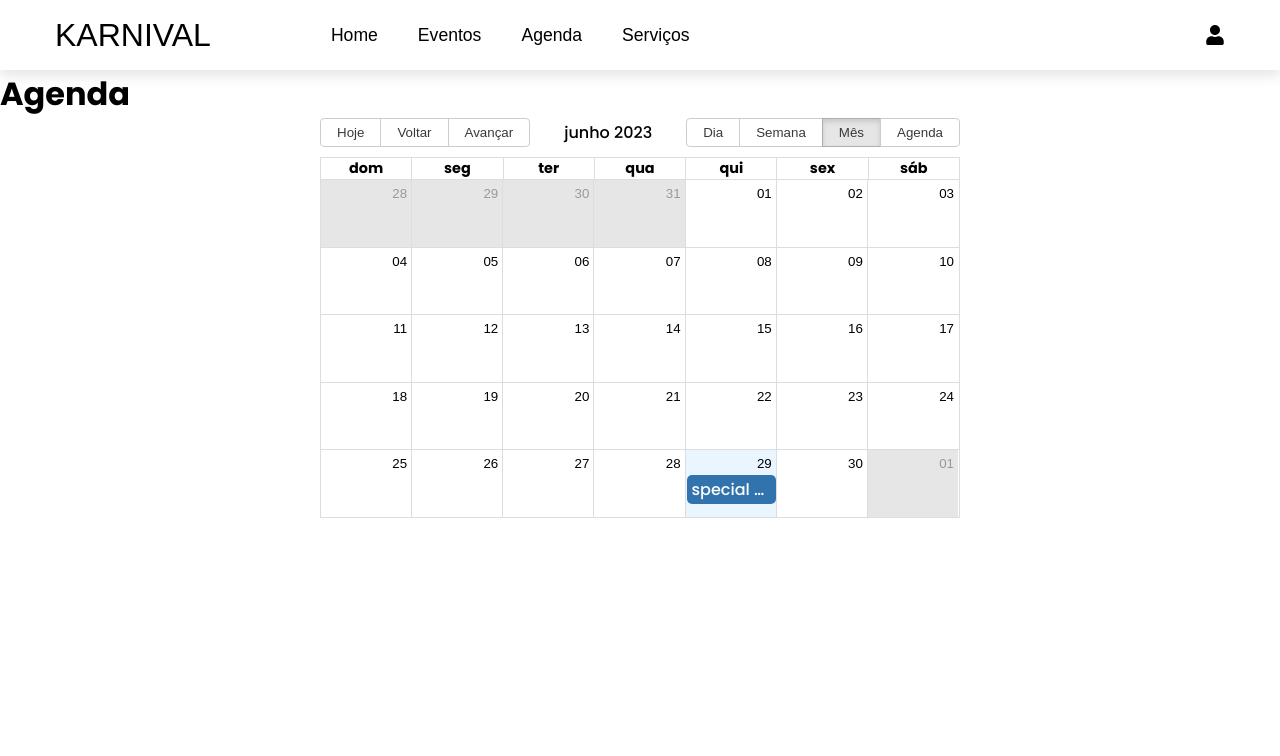
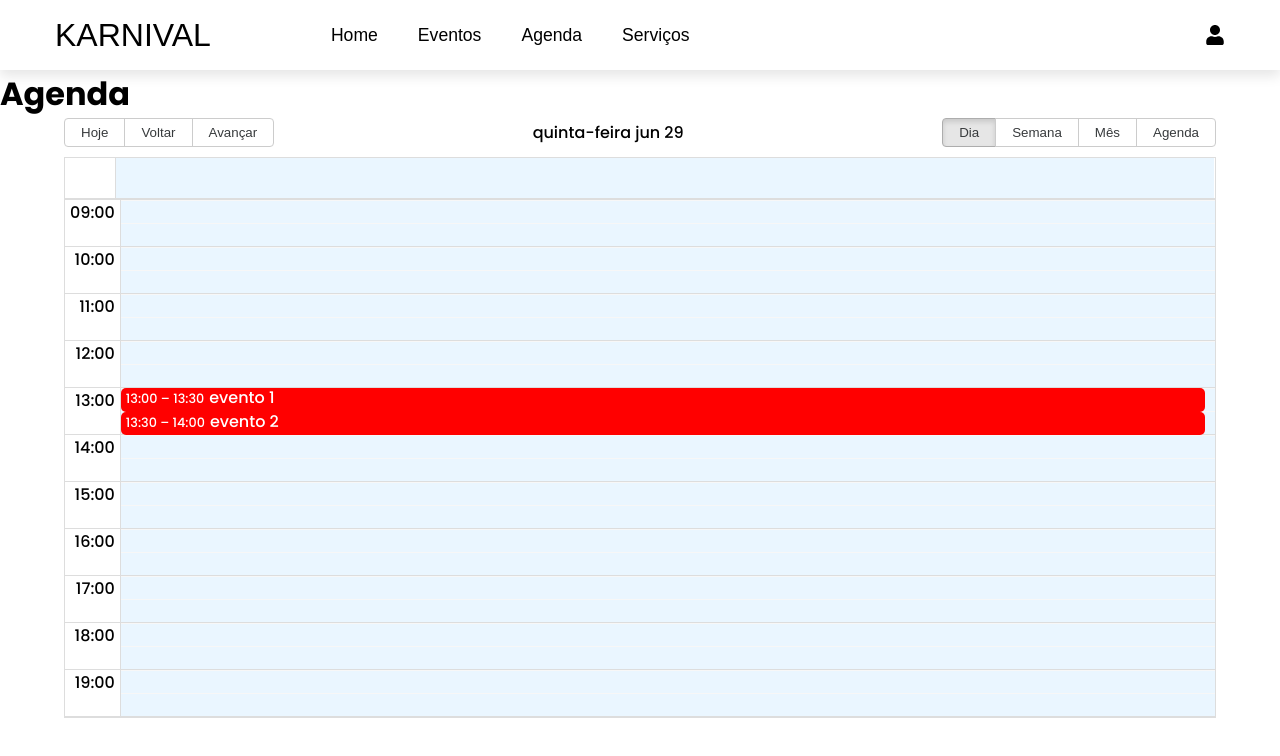
Before and after one commit to LuiisFernando/karnival-frontend, a Next.js app: page /agenda in a window 1280 px wide. Shown: the top 756 px of the page. Built offline with nearby package versions, Linux system fonts and the light colour scheme; a web font is replaced by a local one.

Commit message:
add calendar events

```diff
--- a/package.json
+++ b/package.json
@@ -10,7 +10,6 @@
   },
   "dependencies": {
     "axios": "^1.4.0",
-    "date-fns": "^2.30.0",
     "eslint": "8.43.0",
     "eslint-config-next": "13.4.7",
     "jwt-decode": "^3.1.2",
--- a/src/pages/agenda/index.tsx
+++ b/src/pages/agenda/index.tsx
@@ -6,10 +6,56 @@ import 'moment/locale/pt-br';
 import moment from 'moment';
 
 moment.locale("moment/locale/pt-br");
+
 const localizer = momentLocalizer(moment);
 
+const HeaderCellContent: React.FC<any> = (props: any) => {
+  const { date } = props;
+
+  const dayOfWeek = date.getDay();
+
+  const className = dayOfWeek === 0 || dayOfWeek === 6 ? 'classes.day_weekend' : 'classes.day_working';
+  return (
+    <span className={className}>
+      {props.label}
+    </span>
+  );
+};
+
+const DateCellContent: React.FC<any> = (props: any) => {
+  const { date } = props;
+  const dayOfWeek = date.getDay();
+
+  const className = dayOfWeek === 0 || dayOfWeek === 6 ? 'classes.day_weekend' : 'classes.day_working';
+
+    return (
+    <span className={className}>
+      {props.label}
+    </span>
+  );
+};
+
 export default function Agenda() {
-  const [eventsData, setEventsData] = useState<any>([{ start: new Date(), end: new Date(), title: "special event" }]);
+
+  // let dataInicial = moment(new Date("2023-06-31"));
+  // let datafim = moment(new Date("2023-06-31"));
+
+  // console.log(dataInicial);
+
+
+  const dataInicial1 = new Date(2023, 5, 29, 13, 0);
+  const dataFim1 = new Date(2023, 5, 29, 13, 30);
+
+  const dataInicial12 = new Date(2023, 5, 29, 13, 30);
+  const dataFim2 = new Date(2023, 5, 29, 14, 0, 0);
+
+
+  const eventos = [
+    { start: dataInicial1, end: dataFim1, title: "evento 1", teste: '123' },
+    { start: dataInicial12, end: dataFim2, title: "evento 2", teste: '321' }
+  ]
+
+  const [eventsData, setEventsData] = useState<any>(eventos);
 
   var defaultMessages = {
     date: 'Data',
@@ -33,9 +79,7 @@ export default function Agenda() {
   };
 
   const handleSelect = ({ start, end }: any) => {
-    console.log(start);
-    console.log(end);
-    const title = window.prompt("New Event name");
+    const title = window.prompt("New Event name " + start);
     if (title)
       setEventsData([
         ...eventsData,
@@ -47,23 +91,65 @@ export default function Agenda() {
       ]);
   };
 
+  function eventPropGetter(event: any, start: any, end: any, isSelected: any) {
+    // console.log('evento >> ', event);
+    // var backgroundColor = '#' + event.hexColor;
+    var style = {
+        backgroundColor: 'red',
+        borderRadius: '5px',
+        // opacity: 0.8,
+        color: '#FFF',
+        border: '0px',
+    };
+    return {
+        style: style
+    };
+  }
+
+  const customDayPropGetter = (date: Date) => {
+    if (date.getDate() === 7 || date.getDate() === 6)
+      return {
+        className: 'special-day',
+        style: {
+          border: 'solid 3px ' + (date.getDate() === 7 ? '#faa' : '#afa'),
+          backgroundColor: 'red'
+        },
+      };
+    else return {};
+  };
+
   return (
     <>
       <h1>Agenda</h1>
       <div style={{ width: '100%', display: 'flex', alignItems: 'center', justifyContent: 'center' }}>
 
         <Calendar
+          popup
+          min={new Date(0, 0, 0, 9, 0, 0)}
+          max={new Date(0, 0, 0, 20, 0, 0)}
+          step={30}
           views={["day", "week", "month", "agenda"]}
           culture="pt-BR"
           selectable
           localizer={localizer}
           defaultDate={new Date()}
-          defaultView="month"
+          defaultView="day"
           events={eventsData}
-          style={{ height: '50vh', width: '50%' }}
-          onSelectEvent={(event) => alert(event.title)}
-          onSelectSlot={handleSelect}
+          style={{ height: '600px', width: '90%' }}
+          onSelectEvent={(event) => alert(event.teste)}
+          onSelectSlot={(e) => {
+            console.log(e);
+            handleSelect(e);
+          }}
           messages={defaultMessages}
+          eventPropGetter={eventPropGetter}
+          components={{
+            month: {
+              header: HeaderCellContent,
+              dateHeader: DateCellContent
+            }
+          }}
+          dayPropGetter={customDayPropGetter}
         />
       </div>
     </>
```
Also changed, not shown: 1 other file (tests, documents, lock files or other folders).
